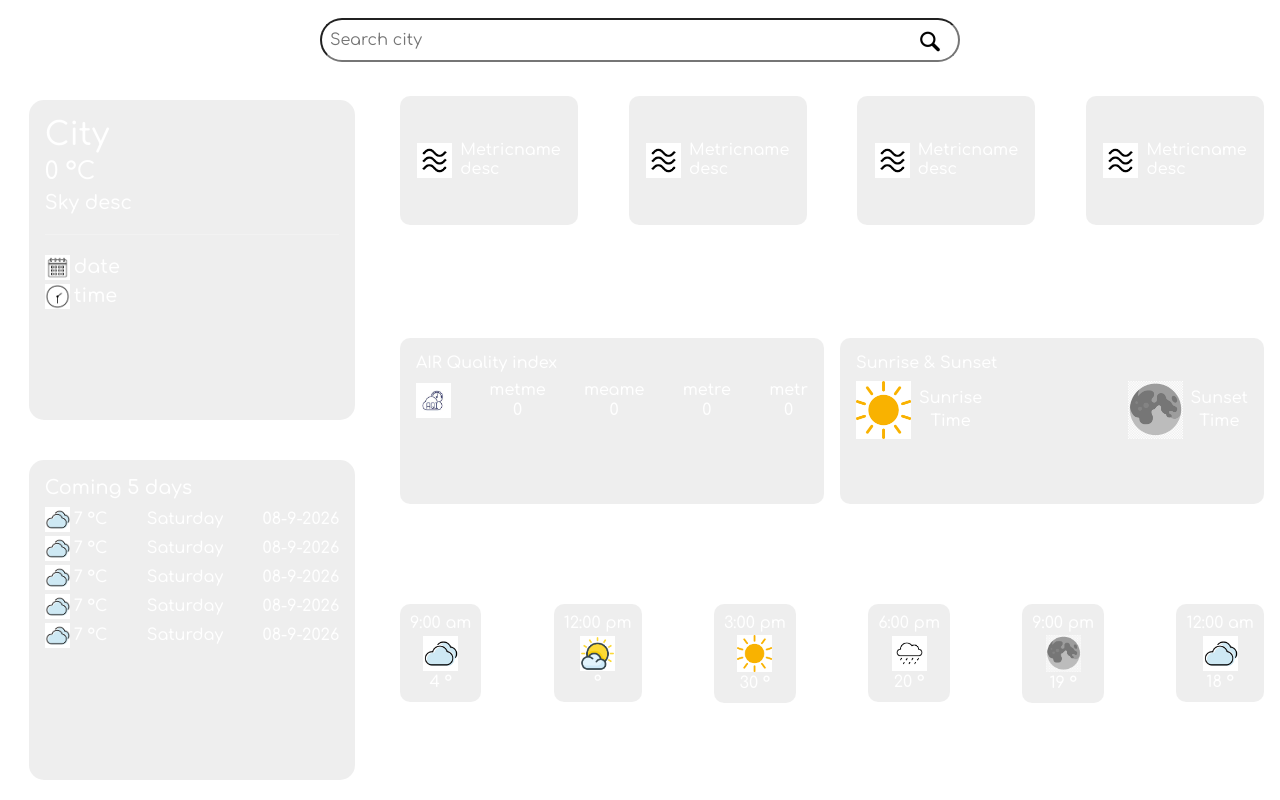
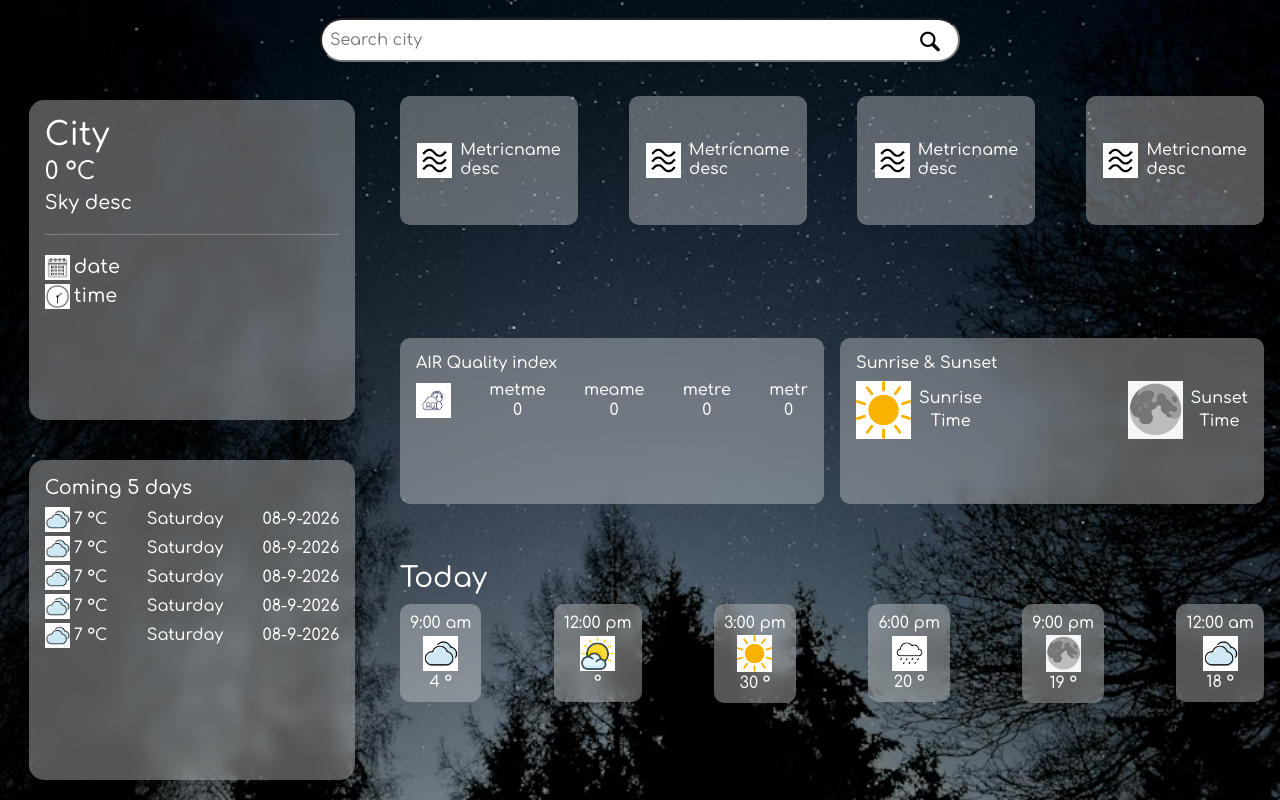
Before and after one commit to Navyadubbaka/weather_api, a plain HTML site: page index.html in a window 1280 px wide. Drawn offline with nearby package versions, Linux system fonts and the light colour scheme; files whose address does not match are found by name.

Commit message:
Added the bg images

```diff
--- a/index.css
+++ b/index.css
@@ -1,5 +1,5 @@
 body {
-  /* background: url("images/bg.avif"); */
+  background: url("images/bg.avif");
   /* background-position: bottom; */
   background-attachment: fixed;
   background-size: cover;
```
